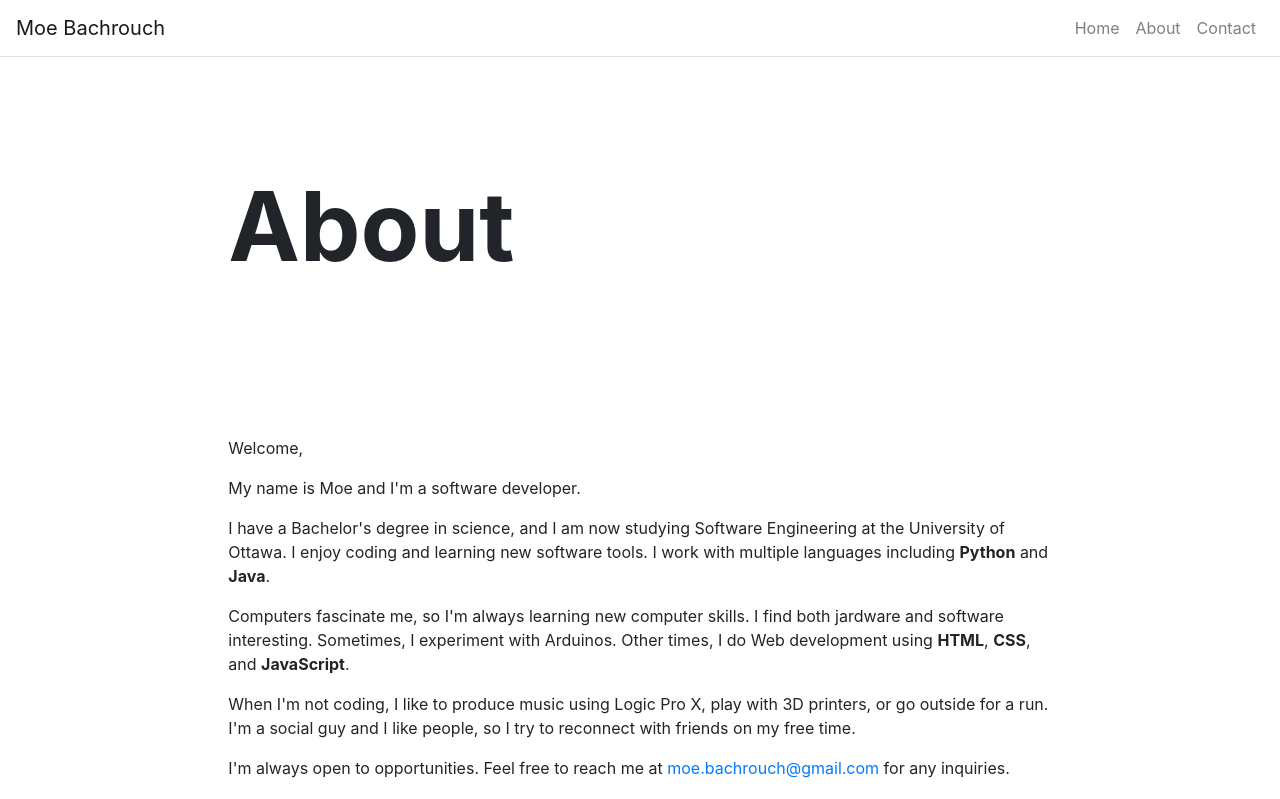
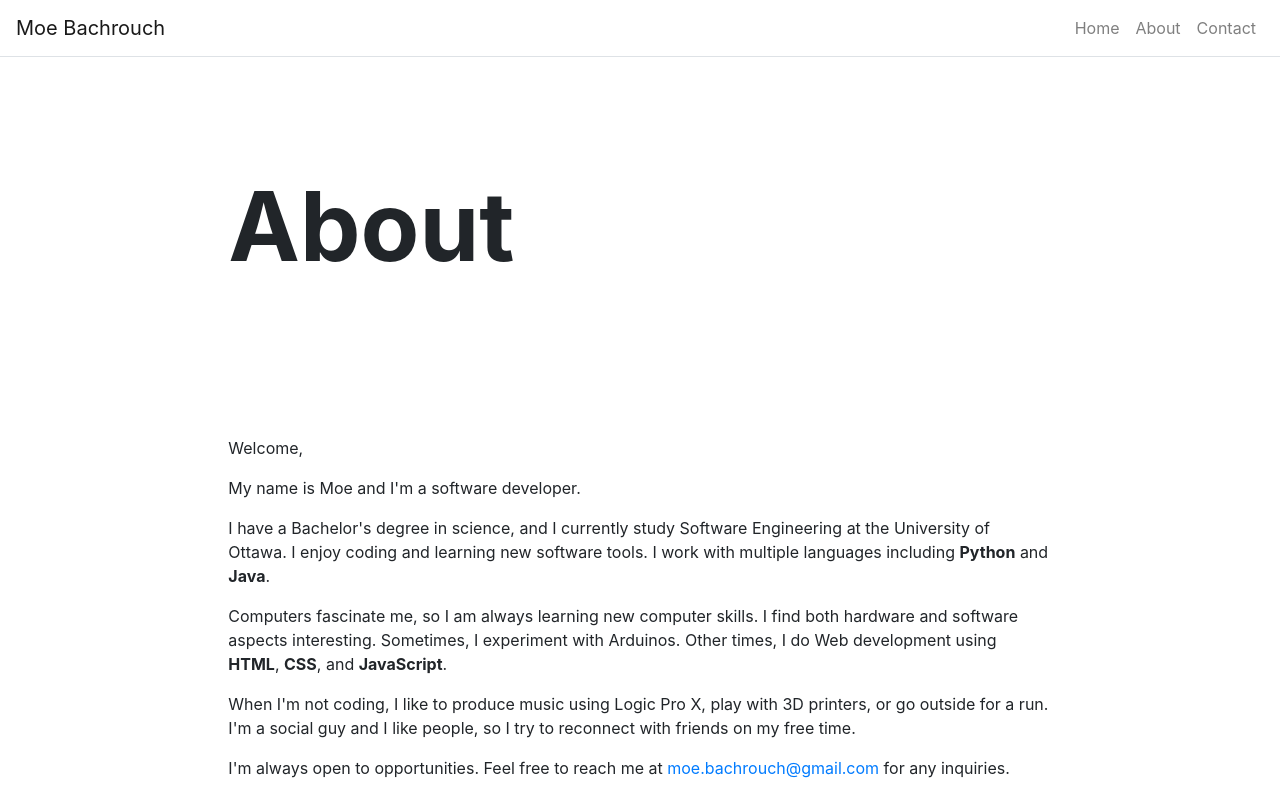
Before and after one commit to moebachrouch/portfolio, a React (Create React App) app: page /about in a window 1280 px wide. Shown: the top 799 px of the page. Built offline with nearby package versions, Linux system fonts and the light colour scheme; the HTML template or start-up script is replaced by a standard one.

Commit message:
fixed error in about me

```diff
--- a/src/pages/AboutPage.js
+++ b/src/pages/AboutPage.js
@@ -11,9 +11,9 @@ function AboutPage(props) {
 
 <p>My name is Moe and I'm a software developer.</p>
 
-<p>I have a Bachelor's degree in science, and I am now studying Software Engineering at the University of Ottawa. I enjoy coding and learning new software tools. I work with multiple languages including <b>Python</b> and <b>Java</b>.</p>
+<p>I have a Bachelor's degree in science, and I currently study Software Engineering at the University of Ottawa. I enjoy coding and learning new software tools. I work with multiple languages including <b>Python</b> and <b>Java</b>.</p>
 
-<p>Computers fascinate me, so I'm always learning new computer skills. I find both jardware and software interesting. Sometimes, I experiment with Arduinos. Other times, I do Web development using <b>HTML</b>, <b>CSS</b>, and <b>JavaScript</b>.</p>
+<p>Computers fascinate me, so I am always learning new computer skills. I find both hardware and software aspects interesting. Sometimes, I experiment with Arduinos. Other times, I do Web development using <b>HTML</b>, <b>CSS</b>, and <b>JavaScript</b>.</p>
 
 <p>When I'm not coding, I like to produce music using Logic Pro X, play with 3D printers, or go outside for a run. I'm a social guy and I like people, so I try to reconnect with friends on my free time.</p>
 
```
